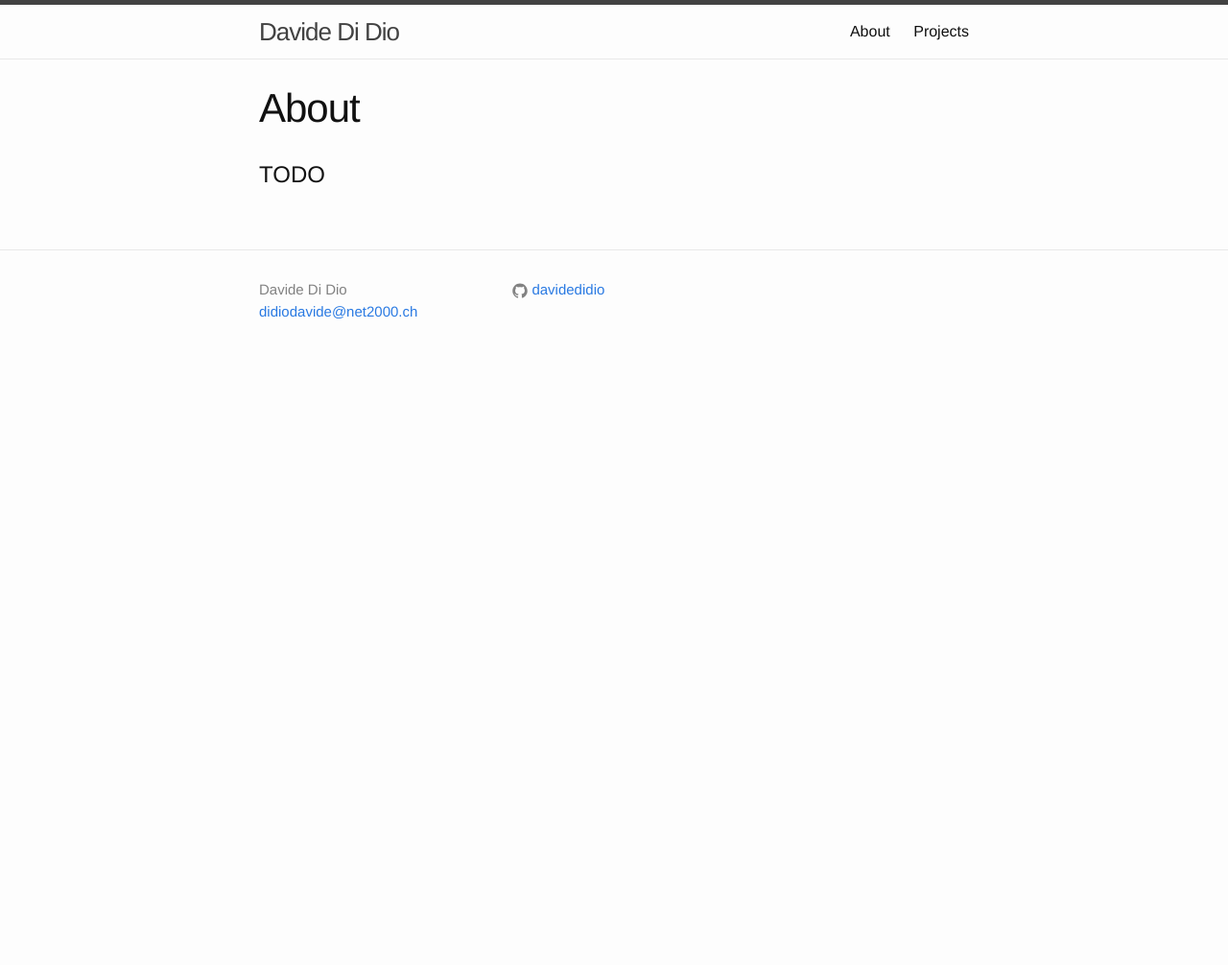
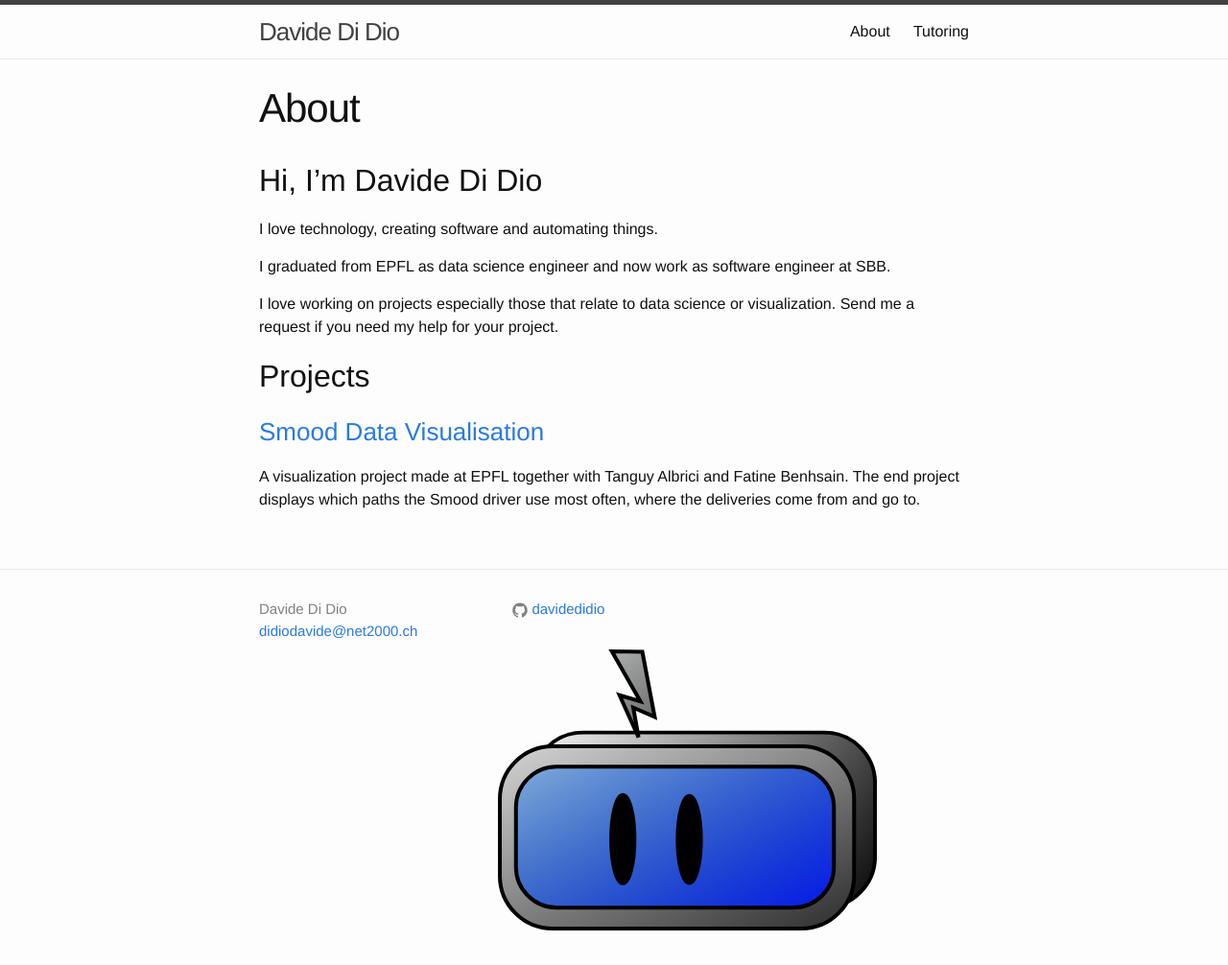
Before and after one commit to davidedidio/davidedidio.github.io, a Jekyll site: the page built from docs/about.md, in a window 1280 px wide. Shown: the whole page at 96% size. Built offline with Jekyll 4.4.1, drawn with Linux system fonts in a browser that asks for light colours; before the commit the page ends 900 px from its top, so only the background shows below that.

Commit message:
update website and add robot!

```diff
--- a/docs/_includes/footer.html
+++ b/docs/_includes/footer.html
@@ -29,6 +29,8 @@
       <div class="footer-col footer-col-3">
         <p>{{ site.description }}</p>
       </div>
+
+      <div> {% include images/robot-icon.svg %} </div>
     </div>
 
   </div>
--- a/docs/about.md
+++ b/docs/about.md
@@ -4,4 +4,14 @@ title: About
 permalink: /about/
 ---
 
-# TODO
+## Hi, I'm Davide Di Dio
+
+I love technology, creating software and automating things.
+
+I graduated from EPFL as data science engineer and now work as software engineer at SBB.
+
+I love working on projects especially those that relate to data science or visualization. Send me a request if you need my help for your project.
+
+## Projects
+### [Smood Data Visualisation](https://tgyal.github.io/dataviz-smood/)
+A visualization project made at EPFL together with Tanguy Albrici and Fatine Benhsain. The end project displays which paths the Smood driver use most often, where the deliveries come from and go to.
```
Also changed, not shown: docs/_includes/header.html (+7 -4 lines), docs/projects.md (+3 -4 lines), docs/_includes/images/Drawing.svg (added), docs/_includes/images/robot-icon.svg (added), 1 other file.
